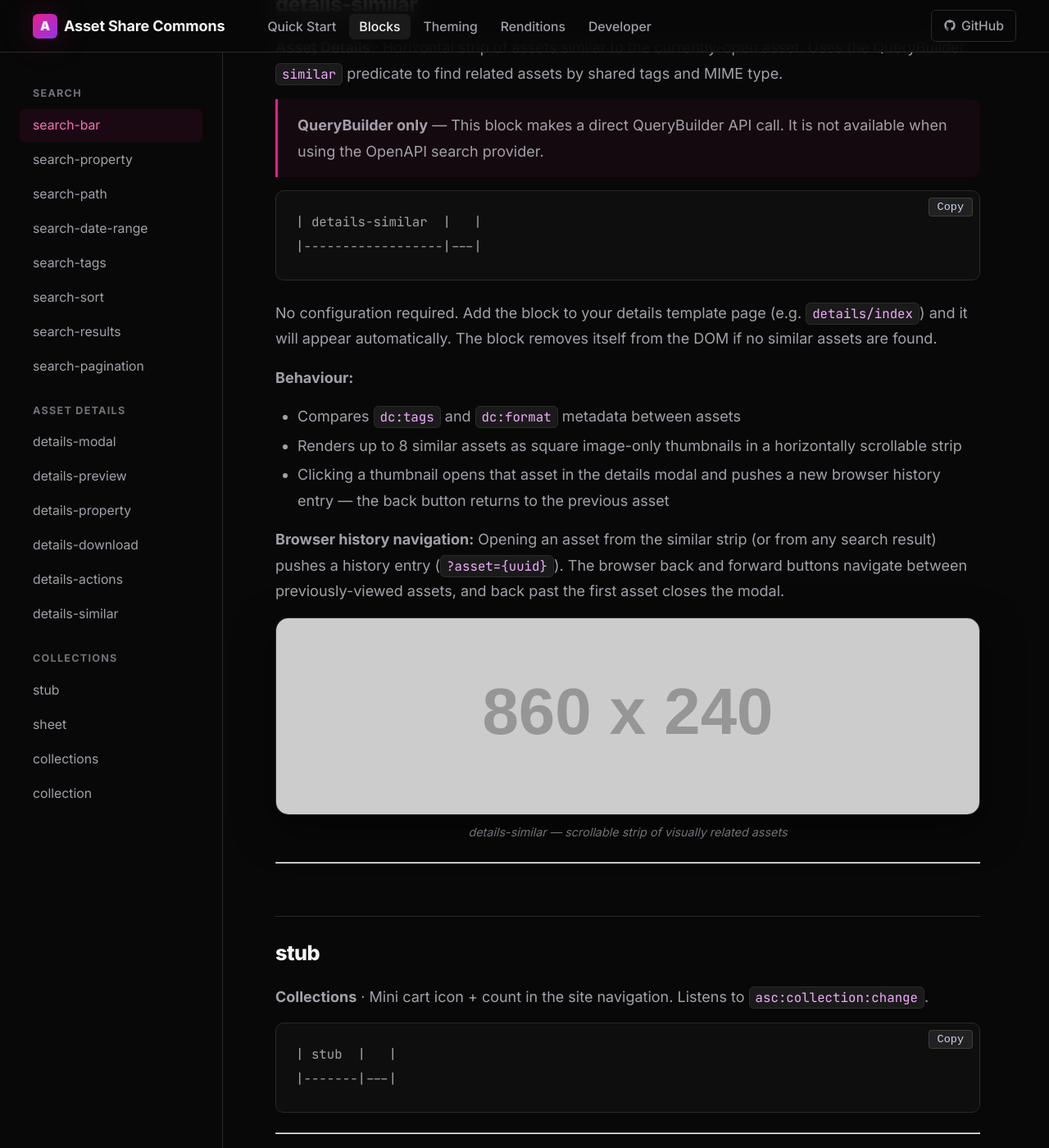
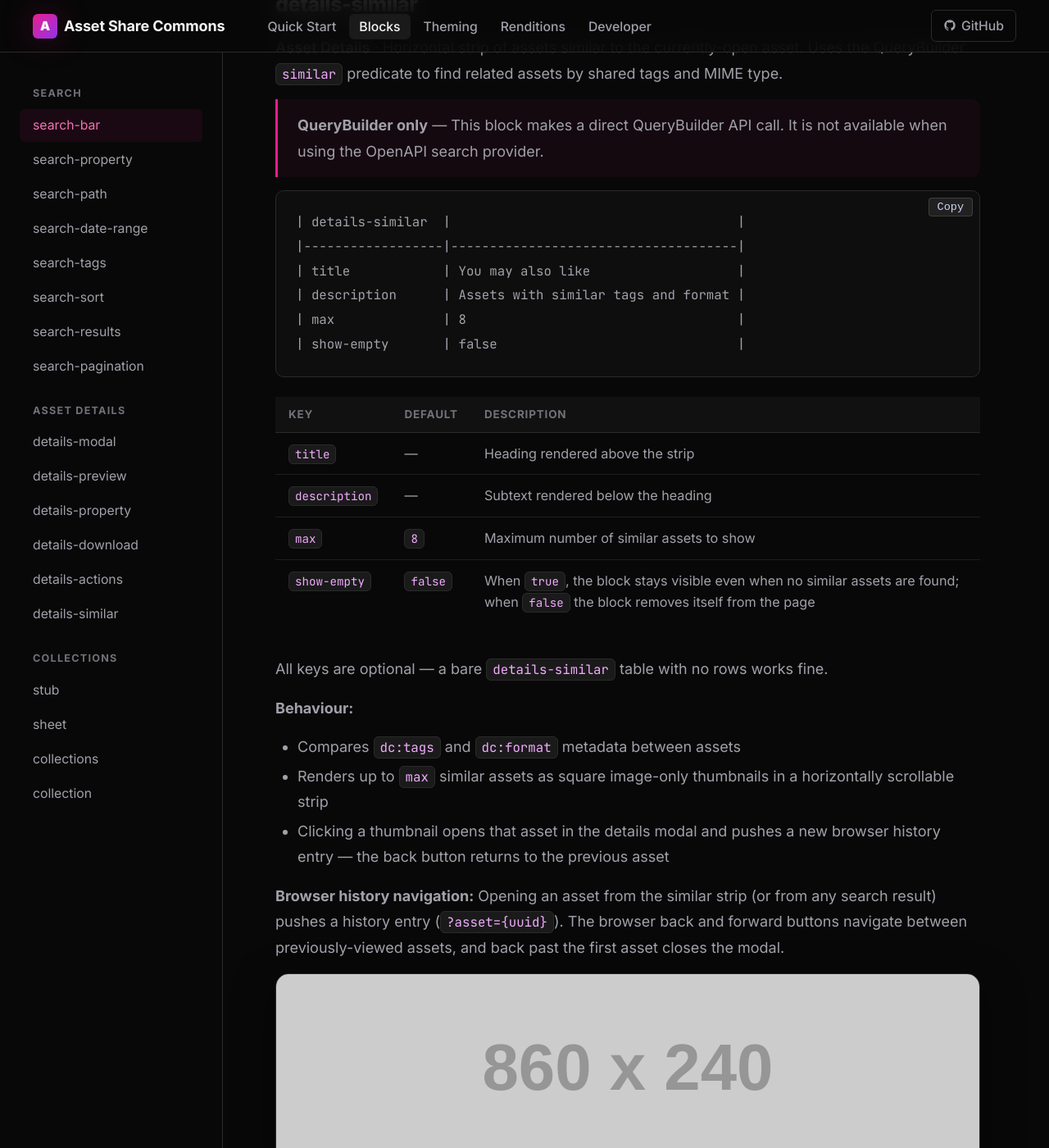
Before and after one commit to davidjgonzalez/asset-share-commons-eds, a Jekyll site: the page built from blocks.md, in a window 1280 px wide and 1400 px high, scrolled down 9522 px. Shown: the whole window at 82% size. Built offline with Jekyll 4.4.1, drawn with Linux system fonts in a browser that asks for light colours.

Commit message:
docs: add authorable config options to details-similar
Co-Authored-By: Claude Sonnet 4.6 <noreply@anthropic.com>

````diff
--- a/blocks.md
+++ b/blocks.md
@@ -305,15 +305,26 @@ Preview type is determined automatically from the asset's MIME type.
 > **QueryBuilder only** — This block makes a direct QueryBuilder API call. It is not available when using the OpenAPI search provider.
 
 ```
-| details-similar  |   |
-|------------------|---|
+| details-similar  |                                     |
+|------------------|-------------------------------------|
+| title            | You may also like                   |
+| description      | Assets with similar tags and format |
+| max              | 8                                   |
+| show-empty       | false                               |
 ```
 
-No configuration required. Add the block to your details template page (e.g. `details/index`) and it will appear automatically. The block removes itself from the DOM if no similar assets are found.
+| Key | Default | Description |
+|-----|---------|-------------|
+| `title` | — | Heading rendered above the strip |
+| `description` | — | Subtext rendered below the heading |
+| `max` | `8` | Maximum number of similar assets to show |
+| `show-empty` | `false` | When `true`, the block stays visible even when no similar assets are found; when `false` the block removes itself from the page |
+
+All keys are optional — a bare `details-similar` table with no rows works fine.
 
 **Behaviour:**
 - Compares `dc:tags` and `dc:format` metadata between assets
-- Renders up to 8 similar assets as square image-only thumbnails in a horizontally scrollable strip
+- Renders up to `max` similar assets as square image-only thumbnails in a horizontally scrollable strip
 - Clicking a thumbnail opens that asset in the details modal and pushes a new browser history entry — the back button returns to the previous asset
 
 **Browser history navigation:** Opening an asset from the similar strip (or from any search result) pushes a history entry (`?asset={uuid}`). The browser back and forward buttons navigate between previously-viewed assets, and back past the first asset closes the modal.
````
